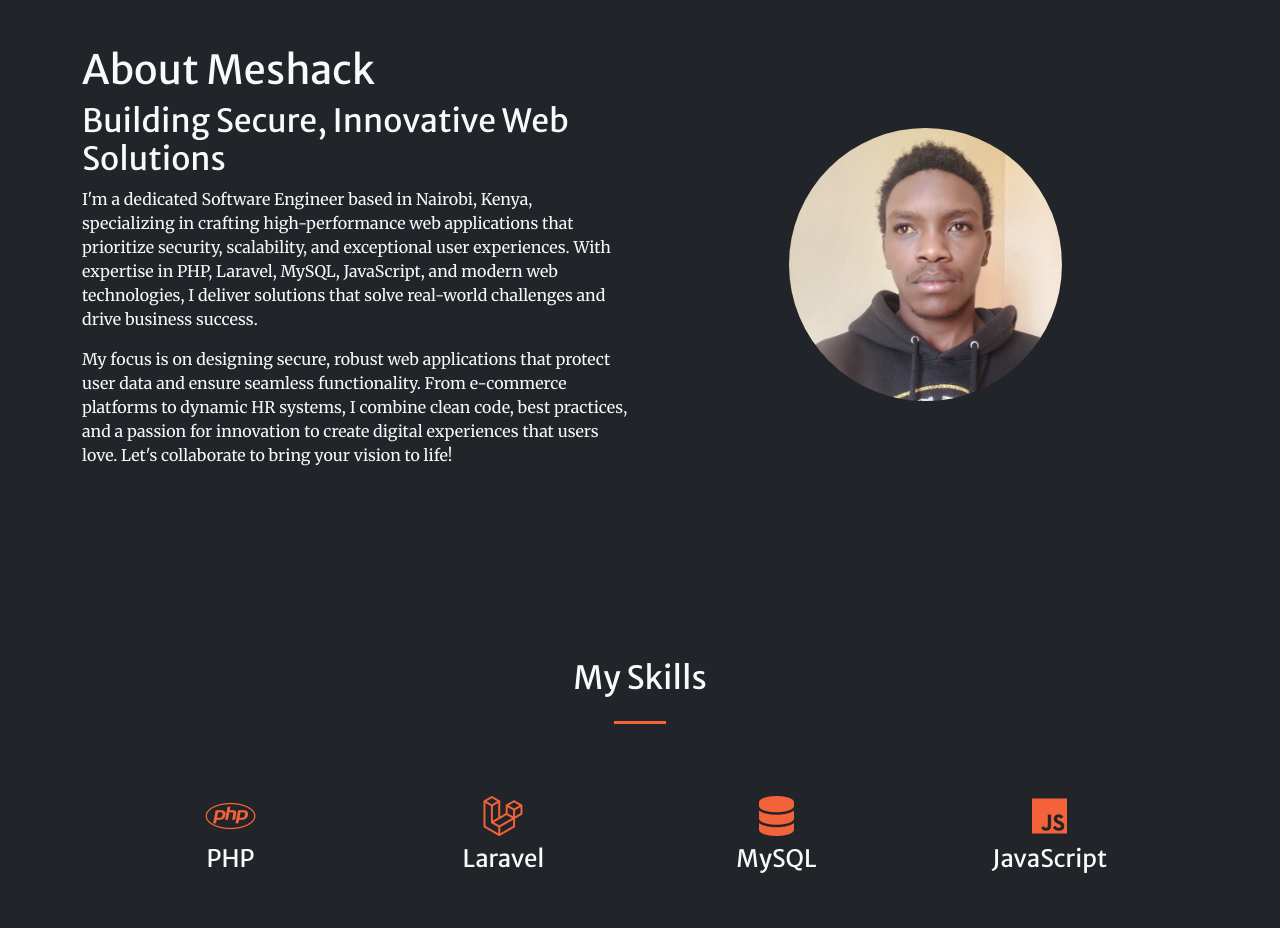
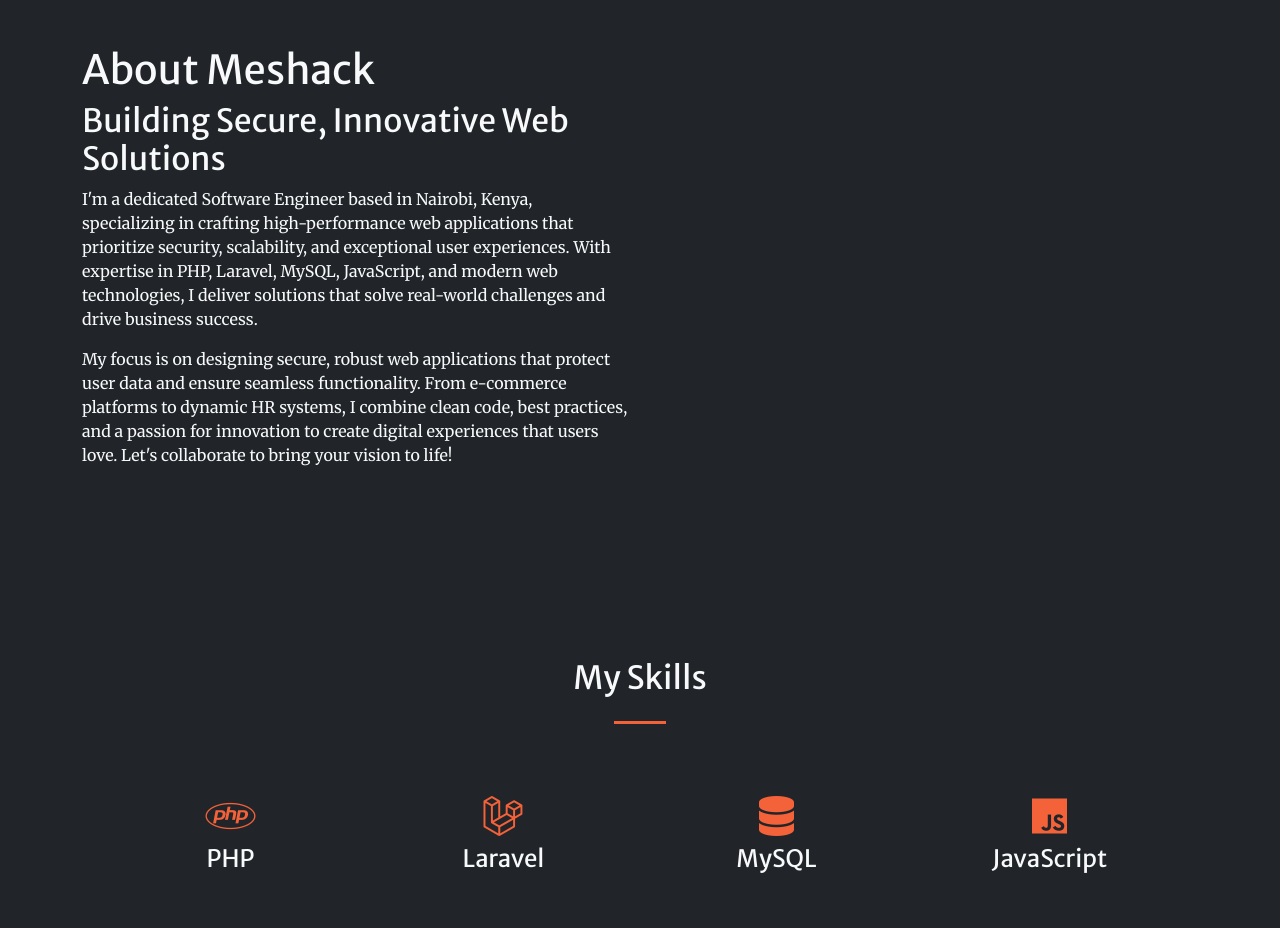
Before and after one commit to Meshgenerali/creatives, a plain HTML site: page index.html in a window 1280 px wide. Shown: the part 802-1730 px from the top of the page. Drawn offline with nearby package versions, Linux system fonts and the light colour scheme; some packages are replaced by stand-ins of ours; a script that the page names is missing.

Commit message:
Comment out profile image in index.html

```diff
--- a/index.html
+++ b/index.html
@@ -76,7 +76,7 @@
                     <div class="col-md-6 text-center">
                         <div class="main-img-container">
                             <div class="main-img-card">
-                                <img src="./assets/img/profile.jpeg" alt="Profile" class="profile img-fluid">
+                               <!-- <img src="./assets/img/profile.jpeg" alt="Profile" class="profile img-fluid"> -->
                             </div>
                         </div>
                     </div>
```
